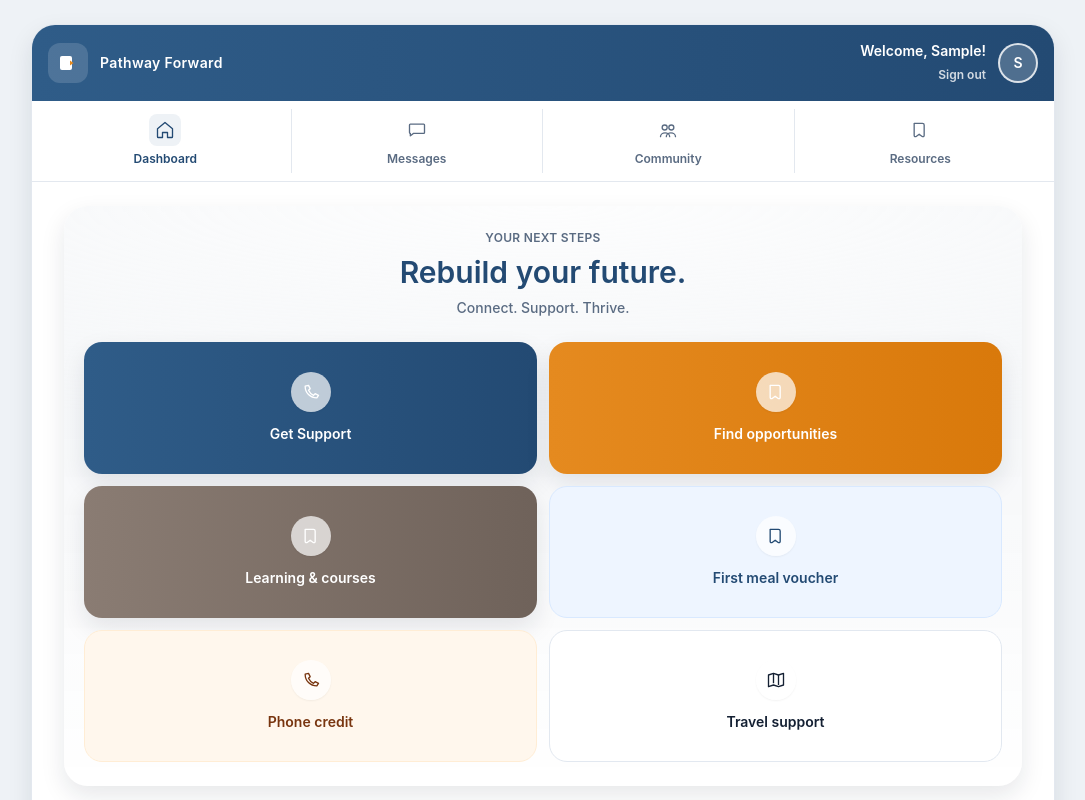
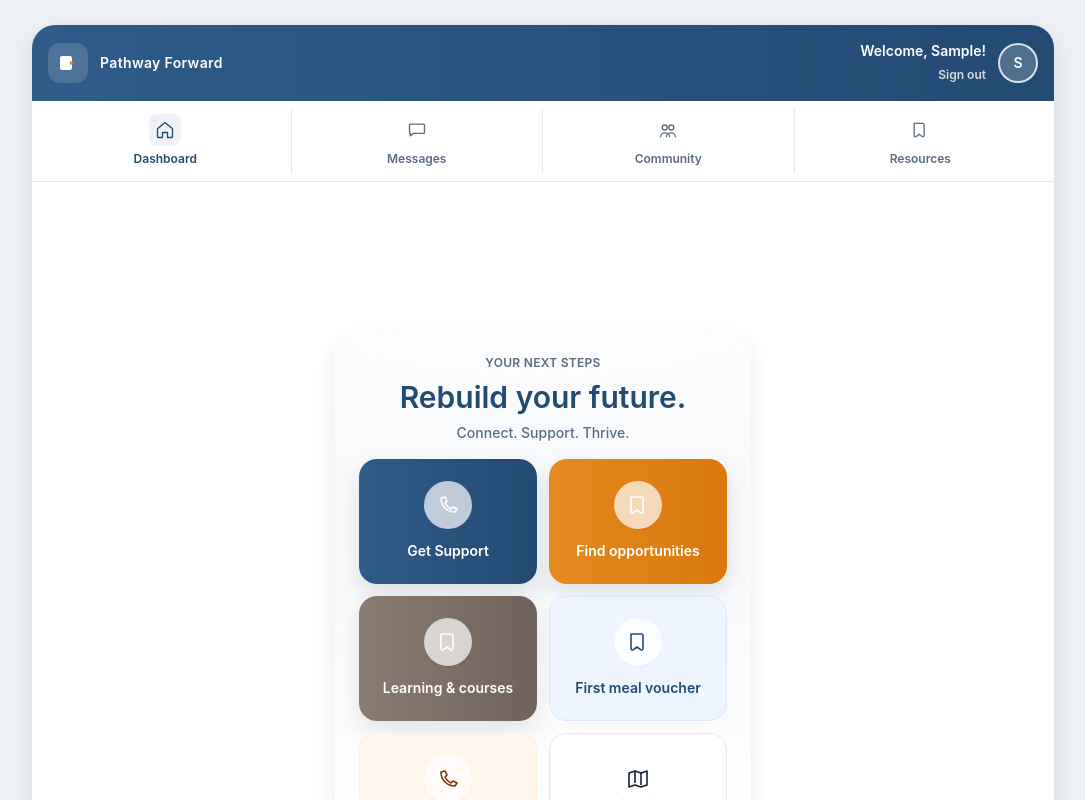
Before and after one commit to yzd6n5nc2f-boop/Pathfinder, a React (Vite) app: page /login in a window 1280 px wide. Both pictures are taken after typing "Sample" into the empty fields and a click on the button "Continue". Shown: the top 800 px of the page, without its empty margins (97-1182 px from the left). Built offline with nearby package versions, Linux system fonts and the light colour scheme; the HTML template or start-up script is replaced by a standard one.

Commit message:
Adjust dashboard layout to fit viewport

```diff
--- a/src/pages/Dashboard.tsx
+++ b/src/pages/Dashboard.tsx
@@ -49,9 +49,11 @@ const Dashboard = () => {
   ];
 
   return (
-    <div className="flex flex-col gap-4">
+    <div className="flex h-[100dvh] flex-col overflow-hidden">
+      <main className="flex flex-1 items-center justify-center overflow-hidden">
+        <div className="w-full max-w-md px-4">
           <section
-        className="relative overflow-hidden rounded-[24px] px-5 py-6 text-center shadow-card"
+            className="relative overflow-hidden rounded-[24px] p-5 text-center shadow-card sm:p-6"
             style={{
               backgroundImage:
                 "radial-gradient(1200px 220px at 50% 0%, rgba(255,255,255,0.95), rgba(255,255,255,0.65)), linear-gradient(180deg, rgba(35,74,115,0.18), rgba(35,74,115,0))"
@@ -66,17 +68,17 @@ const Dashboard = () => {
             <p className="mt-2 text-sm font-medium text-muted">
               Connect. Support. Thrive.
             </p>
-        <div className="mt-6 grid grid-cols-2 gap-3">
+            <div className="mt-4 grid grid-cols-2 gap-3">
               {heroTiles.map((tile) => {
                 const Icon = tile.icon;
                 return (
                   <Link
                     key={tile.to}
                     to={tile.to}
-                className={`group flex min-h-[132px] flex-col items-center justify-center gap-3 rounded-[18px] p-6 text-center text-sm font-semibold transition duration-200 hover:-translate-y-0.5 active:scale-[0.98] focus-visible:outline-none focus-visible:ring-2 ${tile.tone}`}
+                    className={`group flex min-h-[96px] flex-col items-center justify-center gap-3 rounded-[18px] p-4 text-center text-sm font-semibold transition duration-200 hover:-translate-y-0.5 active:scale-[0.98] focus-visible:outline-none focus-visible:ring-2 sm:min-h-[110px] sm:p-5 md:min-h-[125px] ${tile.tone}`}
                   >
-                <span className="inline-flex h-10 w-10 items-center justify-center rounded-full bg-white/70 text-current shadow-sm">
-                  <Icon className="h-5 w-5" />
+                    <span className="inline-flex h-10 w-10 items-center justify-center rounded-full bg-white/70 text-current shadow-sm sm:h-12 sm:w-12">
+                      <Icon className="h-5 w-5 sm:h-6 sm:w-6" />
                     </span>
                     <span>{tile.label}</span>
                   </Link>
@@ -85,6 +87,8 @@ const Dashboard = () => {
             </div>
           </section>
         </div>
+      </main>
+    </div>
   );
 };
 
```
Lines whose indentation alone changed are shown as unchanged.
